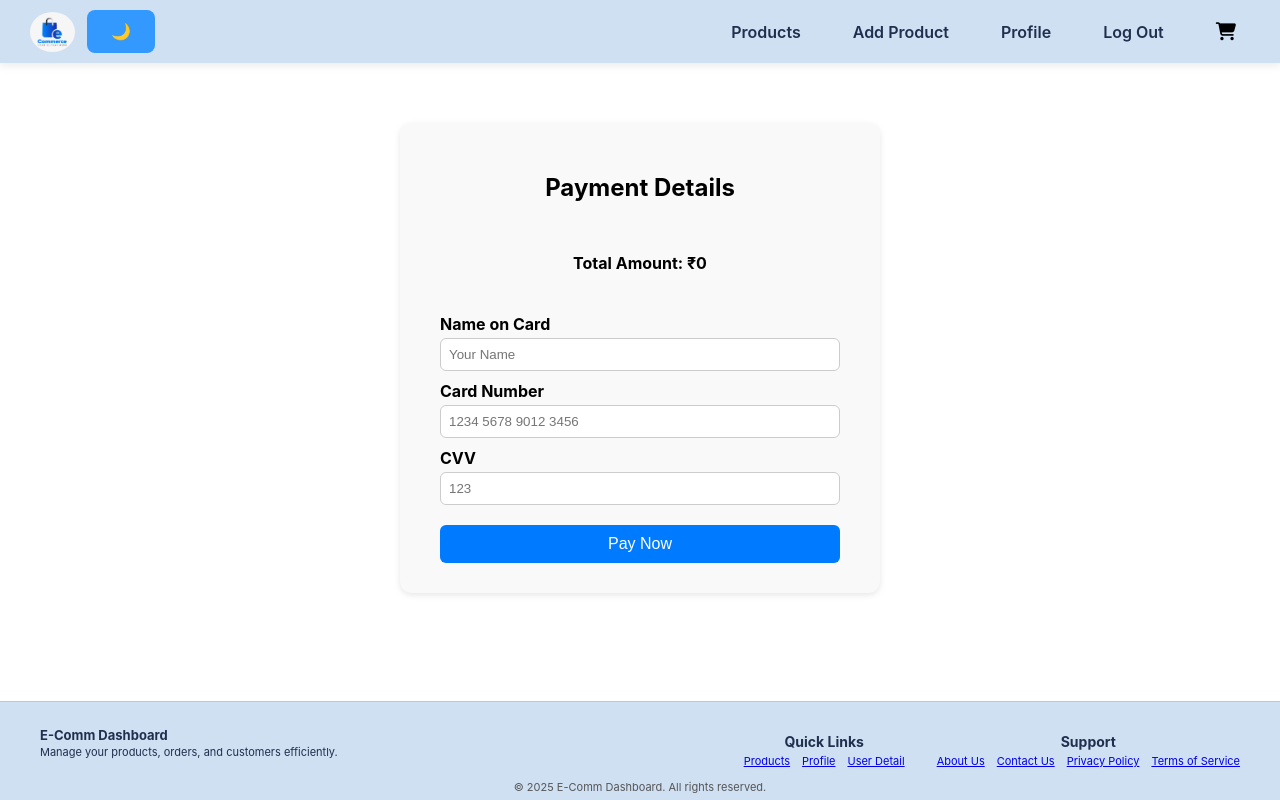
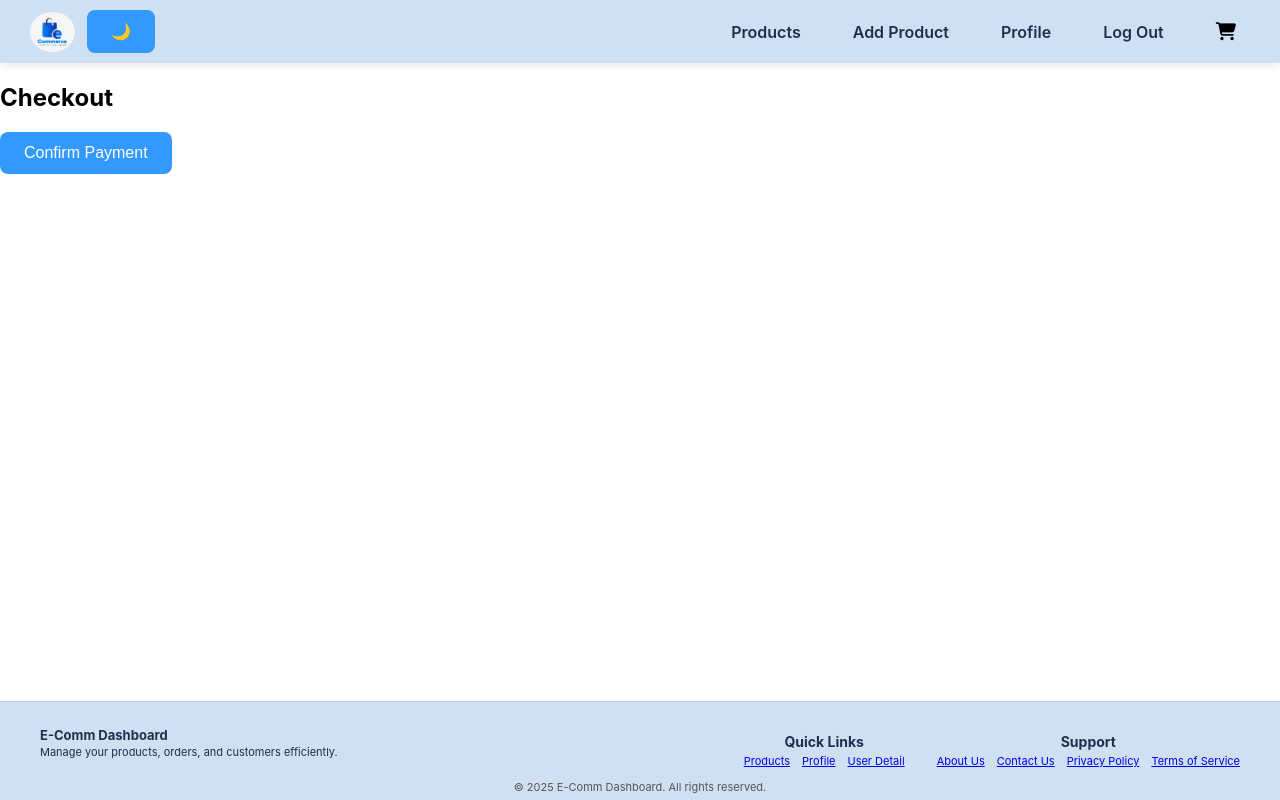
Before and after one commit to AshishDevlekar/E-DASHBOARD, a React (Create React App) app in the folder front-end/: page /payment in a window 1280 px wide. Built offline with nearby package versions, Linux system fonts and the light colour scheme; no server answers; sample sign-in values are in the browser's storage.

Commit message:
✅ Fix cart clear after payment

```diff
--- a/front-end/src/components/Payment.js
+++ b/front-end/src/components/Payment.js
@@ -1,79 +1,44 @@
-import React, { useState } from 'react';
+import React from 'react';
+import { useNavigate } from 'react-router-dom';
 import { useCart } from './CartContext';
-import { useNavigate } from 'react-router-dom';
-import '../App.css';
+
+const API_BASE = process.env.REACT_APP_API_URL || 'http://localhost:5000';
 
 const Payment = () => {
+  const navigate = useNavigate();
   const { cartItems, clearCart } = useCart();
-  const navigate = useNavigate();
 
-  const [cardNumber, setCardNumber] = useState('');
-  const [cvv, setCvv] = useState('');
-  const [name, setName] = useState('');
+  const handlePayment = async () => {
+    const user = JSON.parse(localStorage.getItem("user"));
+    const token = localStorage.getItem("token");
 
-  const totalAmount = cartItems.reduce(
-    (sum, item) => sum + item.price * (item.quantity || 1),
-    0
-  );
-const handlePayment = async () => {
-  const cardRegex = /^\d{16}$/;
-  const cvvRegex = /^\d{3}$/;
-  const nameRegex = /^[A-Za-z\s]+$/;
-
-  if (!name || !cardNumber || !cvv) {
-    alert("⚠️ Please fill in all payment fields.");
+    if (!user || !token) {
+      alert("❌ You must be logged in to make a payment.");
       return;
     }
 
-  if (!cardRegex.test(cardNumber)) {
-    alert("⚠️ Card number must be exactly 16 digits.");
-    return;
-  }
-
-  if (!cvvRegex.test(cvv)) {
-    alert("⚠️ CVV must be exactly 3 digits.");
-    return;
-  }
-
-  if (!nameRegex.test(name)) {
-    alert("⚠️ Name should only contain letters and spaces.");
-    return;
-  }
-
-  let user = null;
-  try {
-    const storedUser = localStorage.getItem("user");
-    if (storedUser) {
-      user = JSON.parse(storedUser);
-    }
-  } catch (err) {
-    alert("❌ Invalid user data. Please log in again.");
-    return;
-  }
-
-  const token = localStorage.getItem("token");
-  const API_BASE = process.env.REACT_APP_API_URL || 'http://localhost:5000';
+    const purchases = cartItems.map(item => ({
+      userId: user._id,
+      productId: item.productId,
+      quantity: item.quantity,
+      price: item.price,
+      status: "in progress",
+      createdAt: new Date()
+    }));
 
     try {
-    // ✅ Save each purchase
-    for (const item of cartItems) {
+      for (const purchase of purchases) {
         await fetch(`${API_BASE}/purchase`, {
           method: 'POST',
           headers: {
-          "Content-Type": "application/json",
-          Authorization: `Bearer ${token}`
+            'Content-Type': 'application/json',
+            Authorization: `Bearer ${token}`,
           },
-        body: JSON.stringify({
-          userId: user._id,
-          productId: item.productId || item._id,
-          productName: item.name,
-          price: item.price,
-          quantity: item.quantity || 1,
-        })
+          body: JSON.stringify(purchase)
         });
       }
 
-    // ✅ Clear backend cart using the CORRECT endpoint
+      // ✅ Clear backend cart
       await fetch(`${API_BASE}/cart/clear/${user._id}`, {
         method: 'DELETE',
         headers: {
@@ -81,53 +46,21 @@ const handlePayment = async () => {
         }
       });
 
-    // ✅ Clear local cart state using context
+      // ✅ Clear frontend cart state
       clearCart();
 
       alert("💳 Payment Successful!");
       navigate('/profile');
     } catch (err) {
-    console.error("❌ Payment error:", err);
+      console.error("Payment error:", err);
       alert("❌ Payment failed. Please try again.");
     }
   };
+
   return (
-    <div className="payment-page">
-      <h2 style={{ textAlign: 'center' }}>Payment Details</h2>
-      <p style={{ textAlign: 'center', fontWeight: 'bold' }}>
-        Total Amount: ₹{totalAmount}
-      </p>
-      <form className="payment-form" onSubmit={(e) => e.preventDefault()}>
-        <label>Name on Card</label>
-        <input
-          type="text"
-          value={name}
-          onChange={(e) => setName(e.target.value)}
-          placeholder="Your Name"
-        />
-
-        <label>Card Number</label>
-        <input
-          type="text"
-          value={cardNumber}
-          onChange={(e) => setCardNumber(e.target.value)}
-          placeholder="1234 5678 9012 3456"
-          maxLength={16}
-        />
-
-        <label>CVV</label>
-        <input
-          type="password"
-          value={cvv}
-          onChange={(e) => setCvv(e.target.value)}
-          placeholder="123"
-          maxLength={3}
-        />
-
-        <button className="pay-button" onClick={handlePayment}>
-          Pay Now
-        </button>
-      </form>
+    <div className="payment">
+      <h2>Checkout</h2>
+      <button onClick={handlePayment}>Confirm Payment</button>
     </div>
   );
 };
```
Lines whose indentation alone changed are shown as unchanged.
